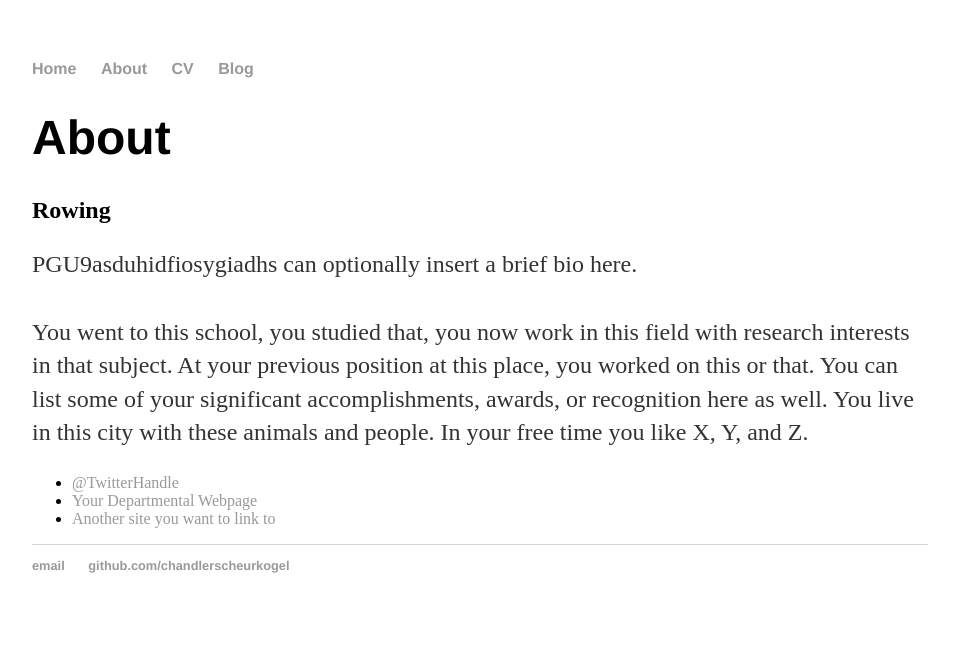
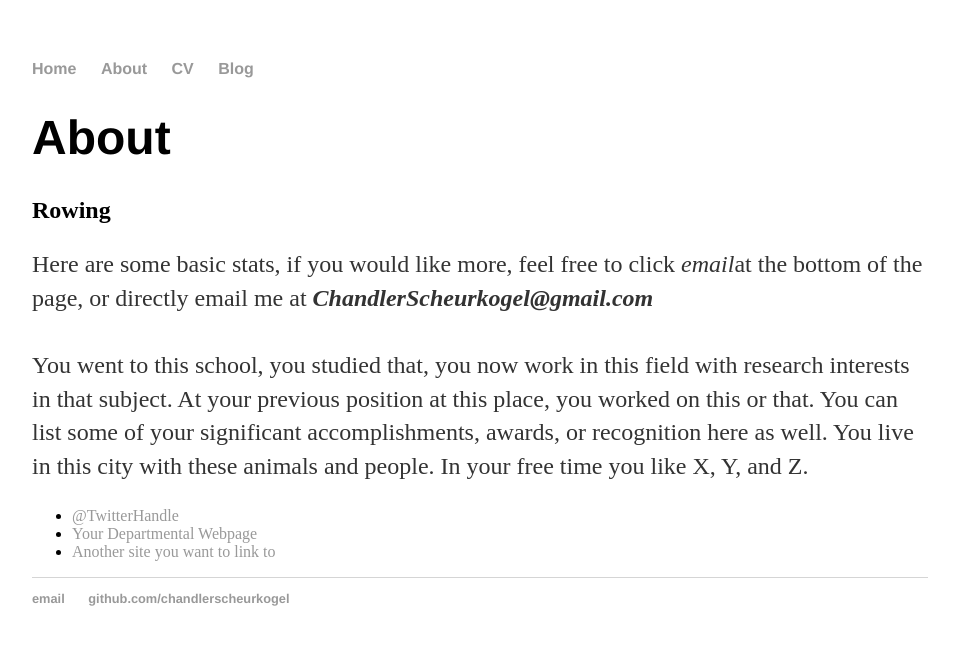
Before and after one commit to ChandlerScheurkogel/ChandlerScheurkogel.github.io, a Jekyll site: the page built from about/index.html, in a window 1280 px wide. Shown: the top 645 px of the page, without its empty margins (160-1113 px from the left). Built offline with Jekyll 4.4.1, drawn with Linux system fonts in a browser that asks for light colours.

Commit message:
Update index.html

```diff
--- a/about/index.html
+++ b/about/index.html
@@ -8,7 +8,7 @@ title: About Chandler Scheurkogel
 
 			<h2>Rowing</h2>
 
-			<p>PGU9asduhidfiosygiadhs can optionally insert a brief bio here. <BR> <BR> You went to this school, you studied that, you now work in this field with research interests in that subject. At your previous position at this place, you worked on this or that. You can list some of your significant accomplishments, awards, or recognition here as well. You live in this city with these animals and people. In your free time you like X, Y, and Z.</p>
+			<p>Here are some basic stats, if you would like more, feel free to click <i>email</i>at the bottom of the page, or directly email me at <b><i>ChandlerScheurkogel@gmail.com</i></b> <BR> <BR> You went to this school, you studied that, you now work in this field with research interests in that subject. At your previous position at this place, you worked on this or that. You can list some of your significant accomplishments, awards, or recognition here as well. You live in this city with these animals and people. In your free time you like X, Y, and Z.</p>
 
 			<ul class="contacts">
 				<li><a href="#">@TwitterHandle</a></li>
```
